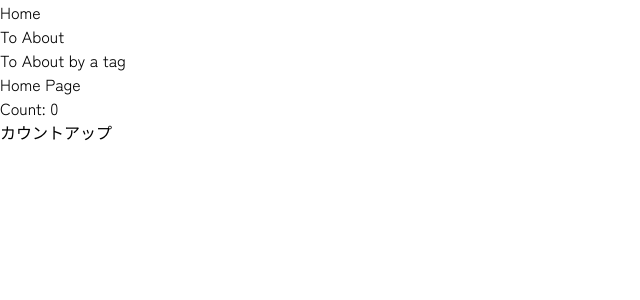
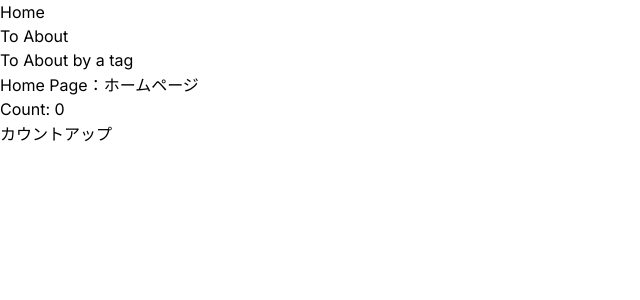
Before and after one commit to TaiseiNemoto/Next_CSR_test, a Next.js app: page / in a window 1280 px wide. Shown: the top 300 px of the page, without its empty margins (0-640 px from the left). Built offline with nearby package versions, Linux system fonts and the light colour scheme.

Commit message:
[add]複数フォントの設定

```diff
--- a/src/app/_component/CountUp.tsx
+++ b/src/app/_component/CountUp.tsx
@@ -10,7 +10,7 @@ const CountUp = () => {
     <>
       <div>
         <p>Count: {count}</p>
-        <button onClick={() => setCount(num => num + 1)}>カウントアップ</button>
+        <button className="font-zenkaku" onClick={() => setCount(num => num + 1)}>カウントアップ</button>
       </div>
     </>
   )
--- a/src/app/font.ts
+++ b/src/app/font.ts
@@ -1,8 +1,12 @@
 import { Inter, Zen_Kaku_Gothic_New } from 'next/font/google'
 
-export const inter = Inter({ subsets: ['latin'] })
+export const inter = Inter({
+  subsets: ['latin'],
+  variable: '--font-inter',
+})
 
 export const zen_kaku_gothic_new = Zen_Kaku_Gothic_New({
   weight: ['400'],
-  subsets: ['latin']
+  subsets: ['latin'],
+  variable: '--font-zen_kaku_gothic_new',
 })
--- a/src/app/layout.tsx
+++ b/src/app/layout.tsx
@@ -18,7 +18,7 @@ export default function RootLayout({
 }) {
   return (
     <html lang="ja">
-    <body className={zen_kaku_gothic_new.className}><CountProvider>{children}</CountProvider></body>
+    <body className={`${inter.variable} ${zen_kaku_gothic_new.variable}`}><CountProvider>{children}</CountProvider></body>
     </html>
   )
 }
--- a/src/app/page.tsx
+++ b/src/app/page.tsx
@@ -3,13 +3,14 @@ import CountUp from './_component/CountUp'
 
 export default function Home() {
   return (
-    <main>
+    <main className='font-inter'>
       <h1>Home</h1>
       <Link href="/about">To About</Link>
       <br />
       <a href="/about">To About by a tag</a>
       <br />
-      <p>Home Page</p>
+      <p>Home Page<span className='font-zenkaku'>：ホームページ</span>
+      </p>
       <CountUp />
     </main>
   )
--- a/tailwind.config.ts
+++ b/tailwind.config.ts
@@ -13,6 +13,10 @@ const config: Config = {
         'gradient-conic':
           'conic-gradient(from 180deg at 50% 50%, var(--tw-gradient-stops))',
       },
+      fontFamily: {
+        inter: ['var(--font-inter)'],
+        zenkaku: ['var(--font-zen_kaku_gothic_new)'],
+      },
     },
   },
   plugins: [],
```
